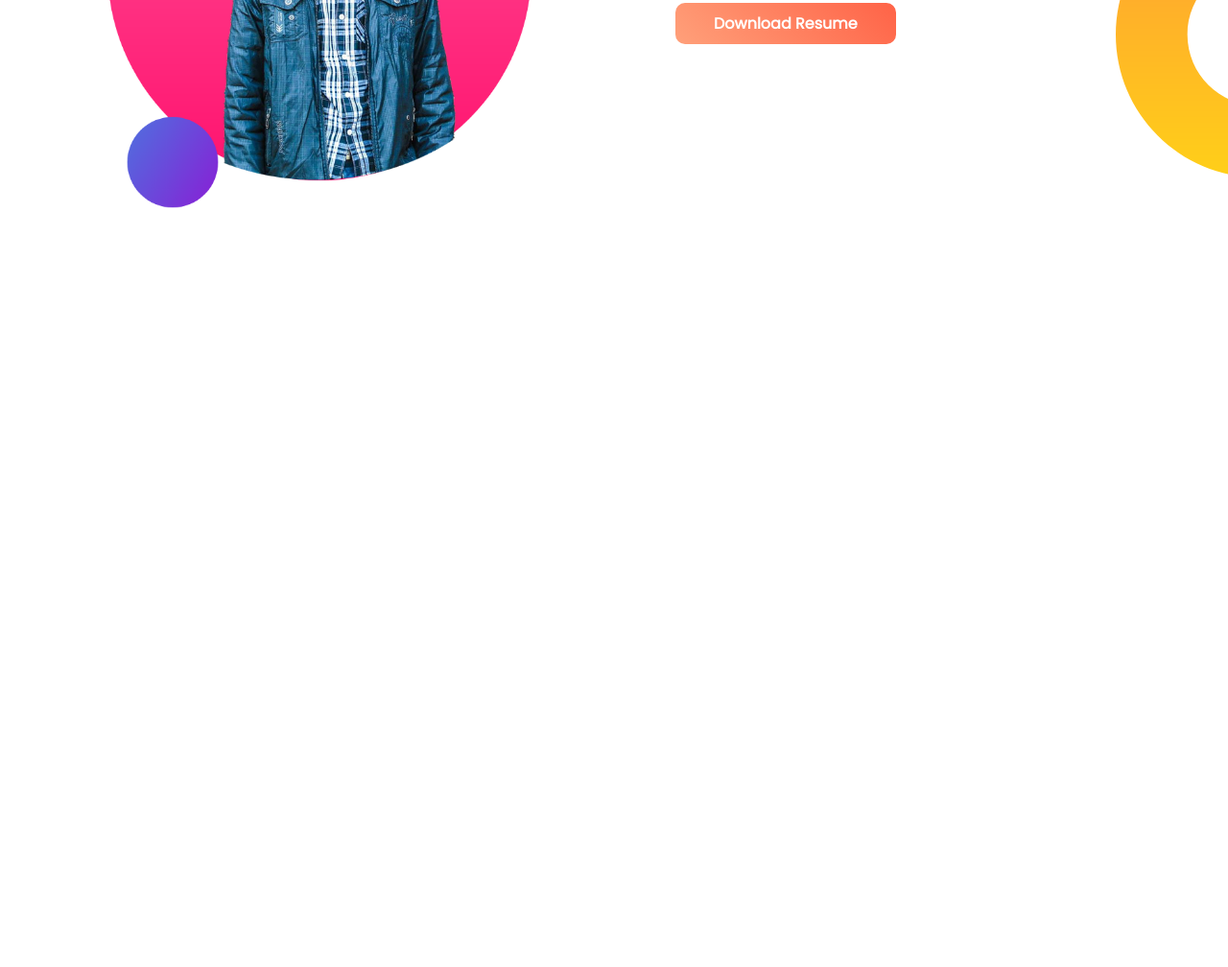
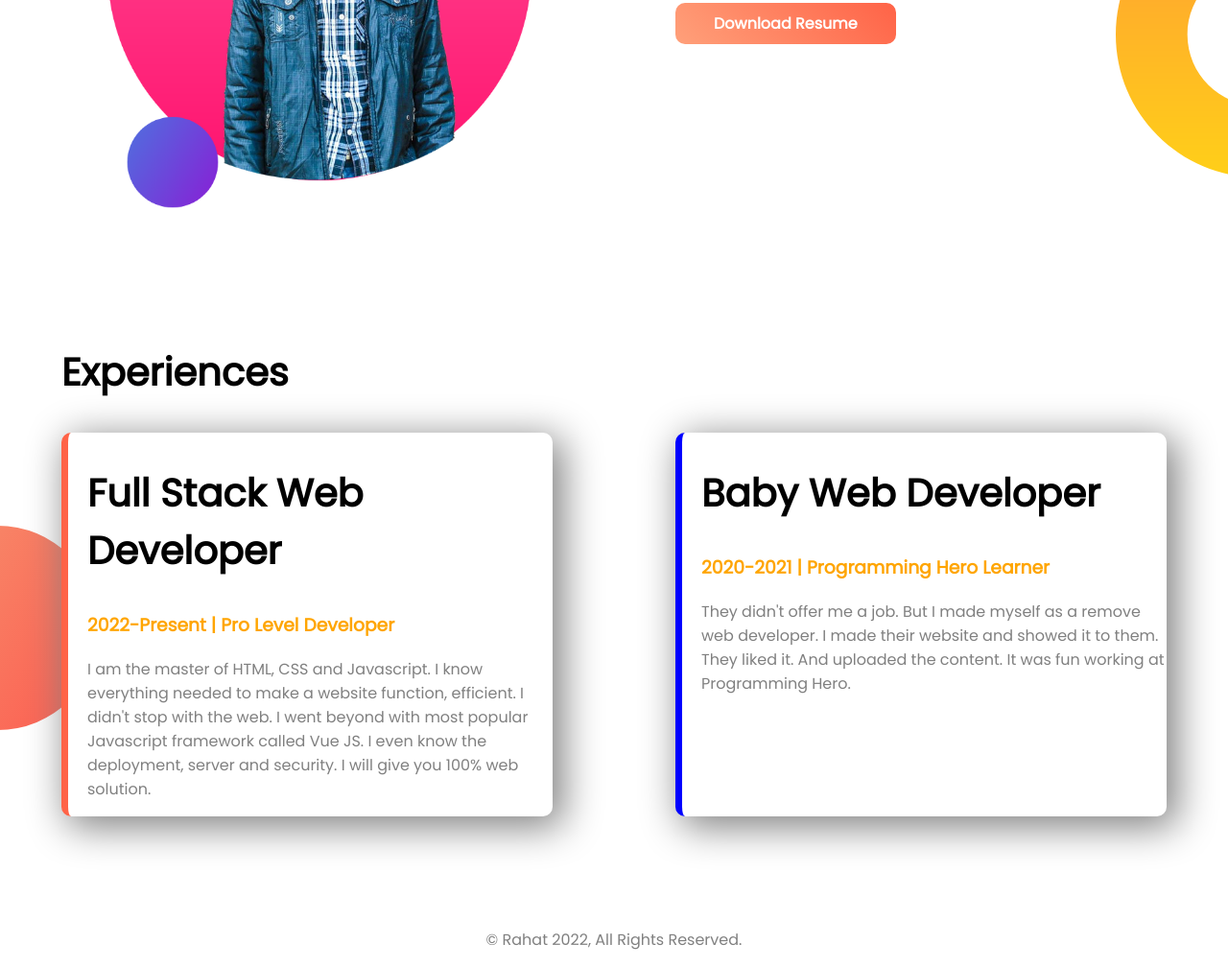
Before and after one commit to rahatsikz/dev-folio, a plain HTML site: page index.html in a window 1280 px wide. Shown: the part 846-1854 px from the top of the page at 96% size. Before the commit the page ends 1170 px from the top, so only its background shows below. Drawn offline with Linux system fonts and the light colour scheme.

Commit message:
experience part added

```diff
--- a/css/style.css
+++ b/css/style.css
@@ -2,7 +2,7 @@ body {
   font-family: "Poppins", sans-serif;
   margin: 0;
 }
-section {
+.flexible-container {
   display: flex;
   padding-bottom: 100px;
 }
@@ -11,6 +11,9 @@ h1 {
 }
 h1 > span {
   color: orange;
+}
+p {
+  color: gray;
 }
 .half-width {
   width: 45%;
@@ -39,3 +42,32 @@ h2 {
   background-repeat: no-repeat;
   background-position: right;
 }
+.experience-item {
+  width: 40%;
+  margin-right: 5%;
+  margin-left: 5%;
+  padding-left: 20px;
+  border-radius: 10px;
+  box-shadow: 8px 8px 40px 3px grey;
+  background-color: white;
+}
+.experience-item h3 {
+  color: orange;
+}
+.experience-part {
+  background-image: url(../images/exp-bg.png);
+  background-repeat: no-repeat;
+  background-position: left;
+}
+.experience-part > h2 {
+  padding-left: 5%;
+}
+#full-stack {
+  border-left: 7px solid tomato;
+}
+#baby-web {
+  border-left: 7px solid blue;
+}
+footer p {
+  text-align: center;
+}
--- a/index.html
+++ b/index.html
@@ -16,7 +16,7 @@
     <link rel="stylesheet" href="css/style.css" />
   </head>
   <body>
-    <section class="top-part">
+    <section class="top-part flexible-container">
       <div class="half-width">
         <h1>Welcome To</h1>
         <h1><span>Rahat Sikder</span> Website</h1>
@@ -31,15 +31,15 @@
           href="https://www.linkedin.com/in/rahat-sikder-112b8a64/"
           target="_blank"
           class="button-one"
-          >Hire Me</a
-        >
+          >Hire Me
+        </a>
       </div>
       <div class="half-width">
         <img src="images/rahat1.png" alt="image of rahat" />
       </div>
     </section>
 
-    <section class="dream-part">
+    <section class="dream-part flexible-container">
       <div class="half-width">
         <img src="images/rahat2.png" alt="another image of rahat" />
       </div>
@@ -59,5 +59,36 @@
         </a>
       </div>
     </section>
+
+    <section class="experience-part">
+      <h2>Experiences</h2>
+      <div class="flexible-container">
+        <div id="full-stack" class="experience-item">
+          <h2>Full Stack Web Developer</h2>
+          <h3>2022-Present | Pro Level Developer</h3>
+          <p>
+            I am the master of HTML, CSS and Javascript. I know everything
+            needed to make a website function, efficient. I didn't stop with the
+            web. I went beyond with most popular Javascript framework called Vue
+            JS. I even know the deployment, server and security. I will give you
+            100% web solution.
+          </p>
+        </div>
+        <div id="baby-web" class="experience-item">
+          <h2>Baby Web Developer</h2>
+          <h3>2020-2021 | Programming Hero Learner</h3>
+          <p>
+            They didn't offer me a job. But I made myself as a remove web
+            developer. I made their website and showed it to them. They liked
+            it. And uploaded the content. It was fun working at Programming
+            Hero.
+          </p>
+        </div>
+      </div>
+    </section>
+
+    <footer>
+      <p>© Rahat 2022, All Rights Reserved.</p>
+    </footer>
   </body>
 </html>
```
